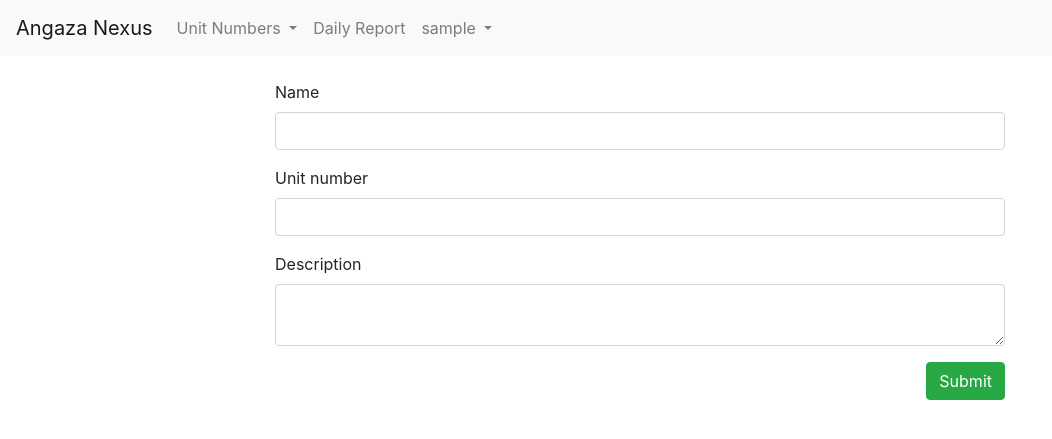
After one commit to trk9001/ecook-angaza, a Django app: page /unit-numbers/create/ in a window 1280 px wide. The commit adds this page. Shown: the top 439 px of the page, without its empty margins (0-1052 px from the left). Run offline with Django 3.2, Linux system fonts and the light colour scheme; the visitor is signed in with stand-in values (Sample User, id 1).

Commit message:
Manual input of Unit Number is done

```diff
--- /dev/null
+++ b/reports/templates/reports/unit_numbers/create.html
@@ -0,0 +1,17 @@
+{% extends 'layout.html' %}
+
+{% block title %}New Unit Number{% endblock title %}
+
+{% block body %}
+    <div class="row">
+        <div class="col-md-8 offset-2">
+            <form method="post">
+                {% include 'reports/unit_numbers/form.html' %}
+
+                <div class="form-group float-right">
+                    <button type="submit" class="btn btn-success">Submit</button>
+                </div>
+            </form>
+        </div>
+    </div>
+{% endblock body %}
--- /dev/null
+++ b/reports/templates/reports/unit_numbers/form.html
@@ -0,0 +1,28 @@
+{% csrf_token %}
+
+<div class="form-group">
+    <label for="{{ form.name.id_for_label }}">{{ form.name.label }}</label>
+    <input type="text" name="{{ form.name.name }}" id="{{ form.name.id_for_label }}" class="form-control" value="{{ form.name.value|default_if_none:'' }}">
+
+    {% for error in form.name.errors %}
+        <span class="text-danger">{{ error }}</span>
+    {% endfor %}
+</div>
+
+<div class="form-group">
+    <label for="{{ form.unit_number.id_for_label }}">{{ form.unit_number.label }}</label>
+    <input type="text" name="{{ form.unit_number.name }}" id="{{ form.unit_number.id_for_label }}" class="form-control" value="{{ form.unit_number.value|default_if_none:'' }}">
+
+    {% for error in form.unit_number.errors %}
+        <span class="text-danger">{{ error }}</span>
+    {% endfor %}
+</div>
+
+<div class="form-group">
+    <label for="{{ form.description.id_for_label }}">{{ form.description.label }}</label>
+    <textarea name="{{ form.description.name }}" id="{{ form.description.id_for_label }}" class="form-control">{{ form.description.value|default_if_none:'' }}</textarea>
+
+    {% for error in form.description.errors %}
+        <span class="text-danger">{{ error }}</span>
+    {% endfor %}
+</div>
--- a/reports/urls.py
+++ b/reports/urls.py
@@ -1,5 +1,5 @@
 from django.urls import path
-from .views import LoginView, LogoutView, DashboardView, DailyReportView
+from .views import *
 
 app_name = 'reports'
 
@@ -8,4 +8,8 @@ urlpatterns = [
     path('logout/', LogoutView.as_view(), name='logout'),
     path('', DashboardView.as_view(), name='dashboard'),
     path('daily/', DailyReportView.as_view(), name='daily'),
+    path('unit-numbers/', UnitNumberListView.as_view(), name='unit_numbers_list'),
+    path('unit-numbers/create/', UnitNumberCreateView.as_view(), name='unit_numbers_create'),
+    path('unit-numbers/<unit_number>/update/', UnitNumberUpdateView.as_view(), name='unit_numbers_update'),
+    path('unit-numbers/<unit_number>/delete/', UnitNumberDeleteView.as_view(), name='unit_numbers_delete'),
 ]
--- /dev/null
+++ b/reports/views/__init__.py
@@ -0,0 +1,3 @@
+from .accounts import *
+from .unit_numbers import *
+from .reports import *
--- /dev/null
+++ b/reports/views/unit_numbers.py
@@ -0,0 +1,48 @@
+from typing import Any, Dict
+from django.db.models.query import QuerySet
+from django.shortcuts import get_object_or_404
+from django.urls import reverse_lazy
+from django.contrib.auth.mixins import LoginRequiredMixin
+from django.contrib.messages.views import SuccessMessageMixin
+from django.views.generic import ListView, CreateView, UpdateView, DeleteView
+from reports.models import UnitNumber
+
+
+class UnitNumberListView(LoginRequiredMixin, ListView):
+    template_name = 'reports/unit_numbers/list.html'
+    model = UnitNumber
+    context_object_name = 'unit_numbers'
+
+
+class UnitNumberCreateView(LoginRequiredMixin, SuccessMessageMixin, CreateView):
+    template_name = 'reports/unit_numbers/create.html'
+    model = UnitNumber
+    fields = '__all__'
+    success_url = reverse_lazy('reports:unit_numbers_list')
+
+    def get_success_message(self, cleaned_data: Dict[str, str]) -> str:
+        return str(cleaned_data['unit_number']) + ' was created successfully'
+
+
+class UnitNumberUpdateView(LoginRequiredMixin, SuccessMessageMixin, UpdateView):
+    template_name = 'reports/unit_numbers/update.html'
+    model = UnitNumber
+    fields = '__all__'
+    success_url = reverse_lazy('reports:unit_numbers_list')
+
+    def get_object(self) -> QuerySet:
+        return get_object_or_404(UnitNumber, unit_number=self.kwargs['unit_number'])
+
+    def get_success_message(self, cleaned_data: Dict[str, str]) -> str:
+        return str(cleaned_data['unit_number']) + ' was updated successfully'
+
+
+class UnitNumberDeleteView(LoginRequiredMixin, SuccessMessageMixin, DeleteView):
+    model = UnitNumber
+    success_url = reverse_lazy('reports:unit_numbers_list')
+
+    def get_object(self) -> QuerySet:
+        return get_object_or_404(UnitNumber, unit_number=self.kwargs['unit_number'])
+
+    def get_success_message(self, cleaned_data: Dict[str, str]) -> str:
+        return str(cleaned_data['unit_number']) + ' was deleted successfully'
--- a/templates/layout.html
+++ b/templates/layout.html
@@ -17,11 +17,21 @@
         </button>
         <div class="collapse navbar-collapse" id="navbarNavDropdown">
             <ul class="navbar-nav">
-                <li class="nav-item">
-                    <a class="nav-link" href="{% url 'reports:daily' %}">Daily Report</a>
-                </li>
+                {% if request.user.is_authenticated %}
+                    <li class="nav-item dropdown">
+                        <a class="nav-link dropdown-toggle" href="#" id="navbarDropdownMenuLink" role="button" data-toggle="dropdown" aria-haspopup="true" aria-expanded="false">
+                            Unit Numbers
+                        </a>
+                        <div class="dropdown-menu" aria-labelledby="navbarDropdownMenuLink">
+                            <a class="dropdown-item" href="{% url 'reports:unit_numbers_list' %}">List</a>
+                            <a class="dropdown-item" href="{% url 'reports:unit_numbers_create' %}">Create</a>
+                        </div>
+                    </li>
 
-                {% if request.user.is_authenticated %}
+                    <li class="nav-item">
+                        <a class="nav-link" href="{% url 'reports:daily' %}">Daily Report</a>
+                    </li>
+
                     <li class="nav-item dropdown">
                         <a class="nav-link dropdown-toggle" href="#" id="navbarDropdownMenuLink" role="button" data-toggle="dropdown" aria-haspopup="true" aria-expanded="false">
                         {{ request.user }}
```
Also changed, not shown: reports/templates/reports/unit_numbers/list.html (added, +44 -0 lines), reports/templates/reports/unit_numbers/update.html (added, +17 -0 lines), reports/views.py (deleted, +0 -125 lines), reports/views/accounts.py (added, +36 -0 lines), reports/views/reports.py (added, +90 -0 lines), reports/templates/reports/accounts/login.html (renamed from reports/templates/reports/login.html).
